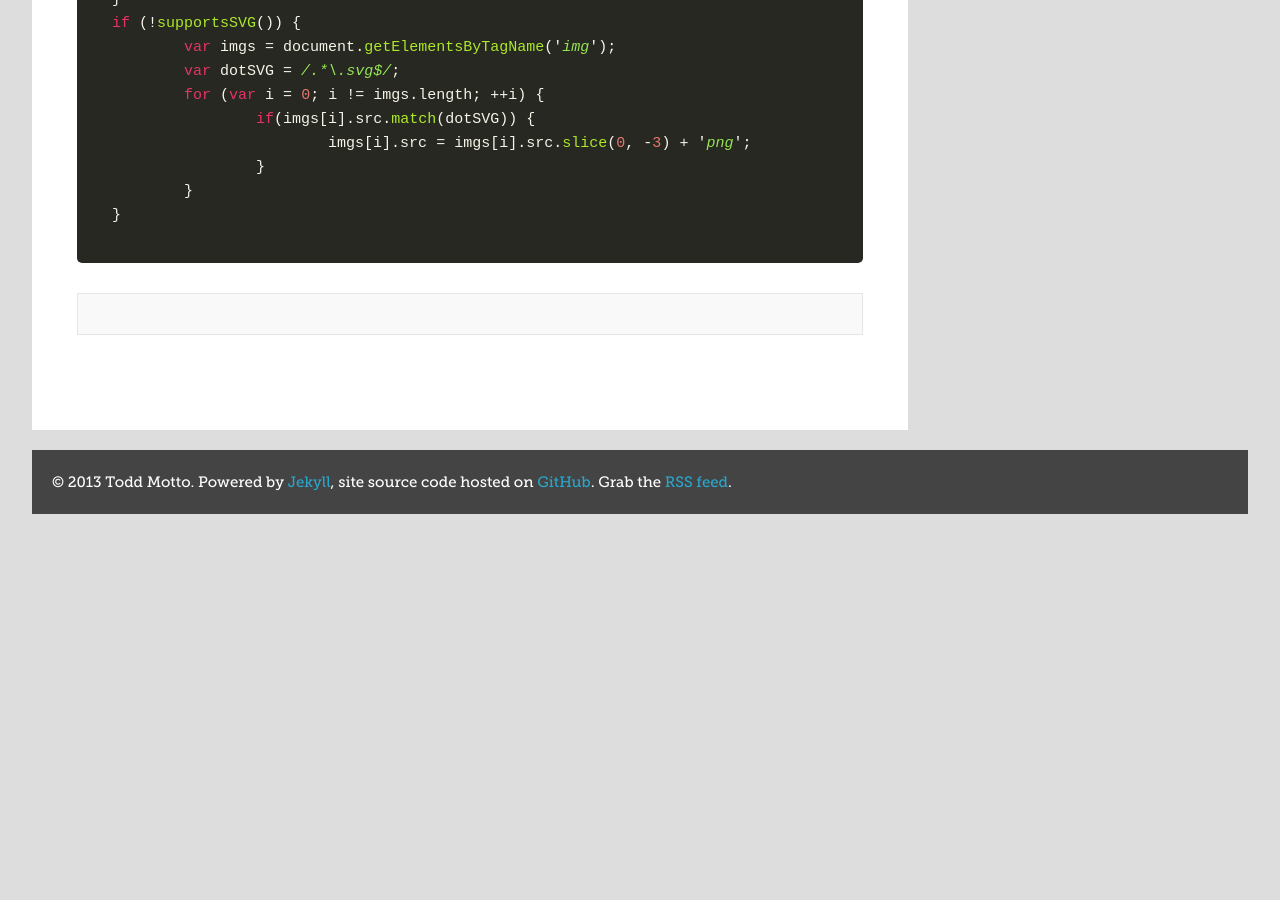
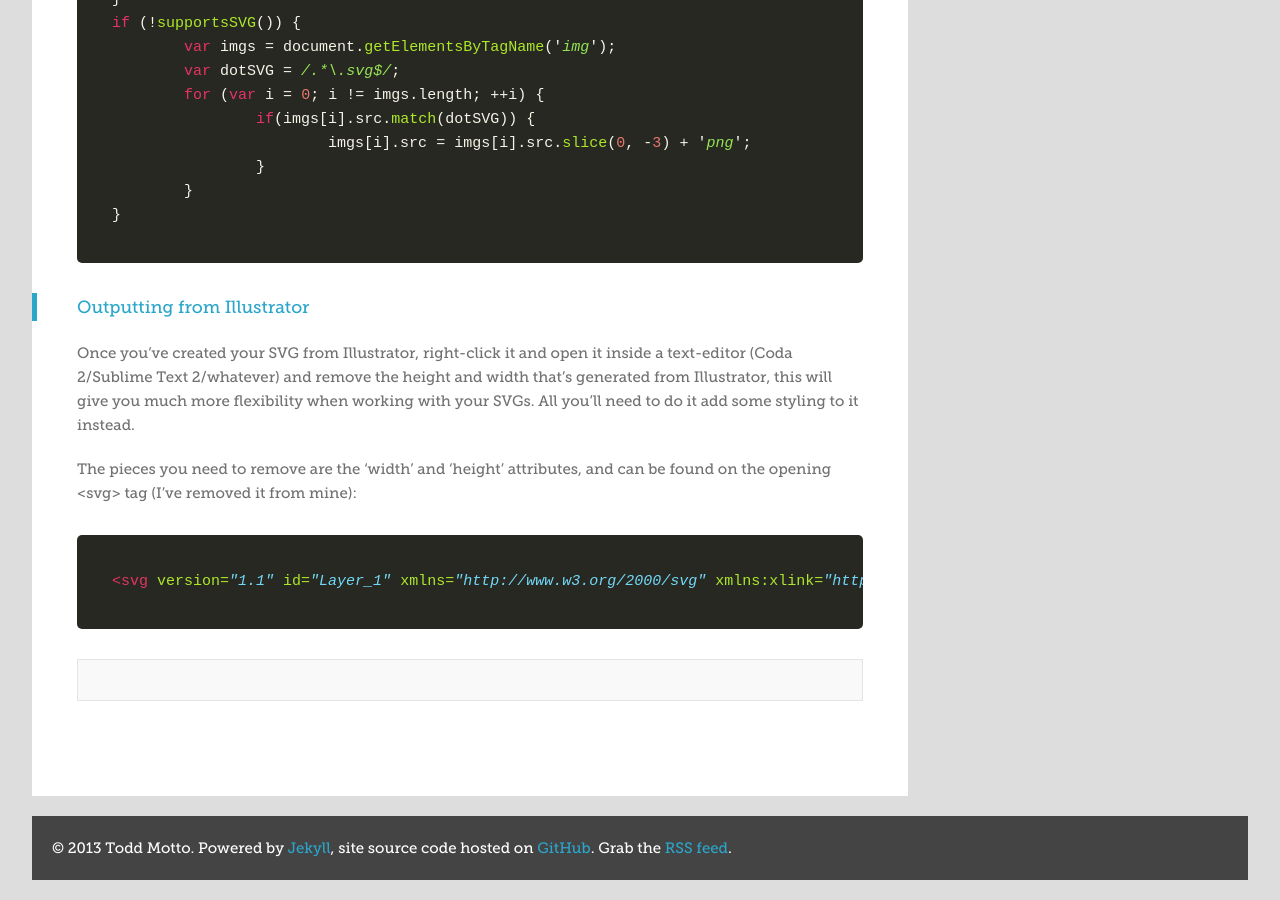
Before and after one commit to lechoo/toddmotto.github.com, a Jekyll site: the page built from _posts/2012-11-17-mastering-svg-use-for-a-retina-web-fallbacks-with-png-script.md, in a window 1280 px wide and 900 px high, scrolled down 4943 px. Built offline with Jekyll 4.4.1, drawn with Linux system fonts in a browser that asks for light colours; Markdown is read by kramdown in place of the engine named in the settings; comment, search, counter and statistics services are not loaded; before the commit the page ends 5477 px from its top, so only the background shows below that.

Commit message:
Update SVG to include manual height/width XML removal

```diff
--- a/_posts/2012-11-17-mastering-svg-use-for-a-retina-web-fallbacks-with-png-script.md
+++ b/_posts/2012-11-17-mastering-svg-use-for-a-retina-web-fallbacks-with-png-script.md
@@ -171,3 +171,12 @@ if (!supportsSVG()) {
 	}
 }
 {% endhighlight %}
+
+### Outputting from Illustrator
+Once you've created your SVG from Illustrator, right-click it and open it inside a text-editor (Coda 2/Sublime Text 2/whatever) and remove the height and width that's generated from Illustrator, this will give you much more flexibility when working with your SVGs. All you'll need to do it add some styling to it instead.
+
+The pieces you need to remove are the 'width' and 'height' attributes, and can be found on the opening &lt;svg&gt; tag (I've removed it from mine):
+
+{% highlight html %}
+<svg version="1.1" id="Layer_1" xmlns="http://www.w3.org/2000/svg" xmlns:xlink="http://www.w3.org/1999/xlink" x="0px" y="0px" viewBox="0 0 136 61" enable-background="new 0 0 136 61" xml:space="preserve">
+{% endhighlight %}
```
